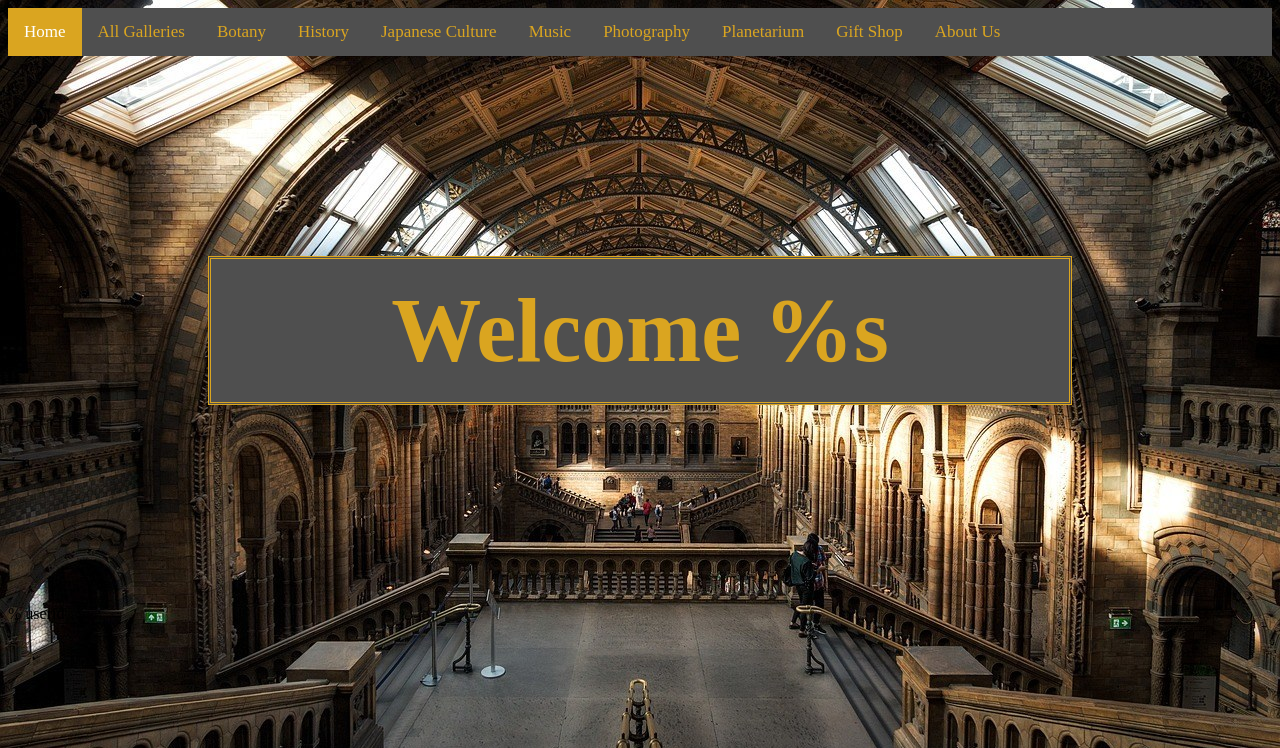
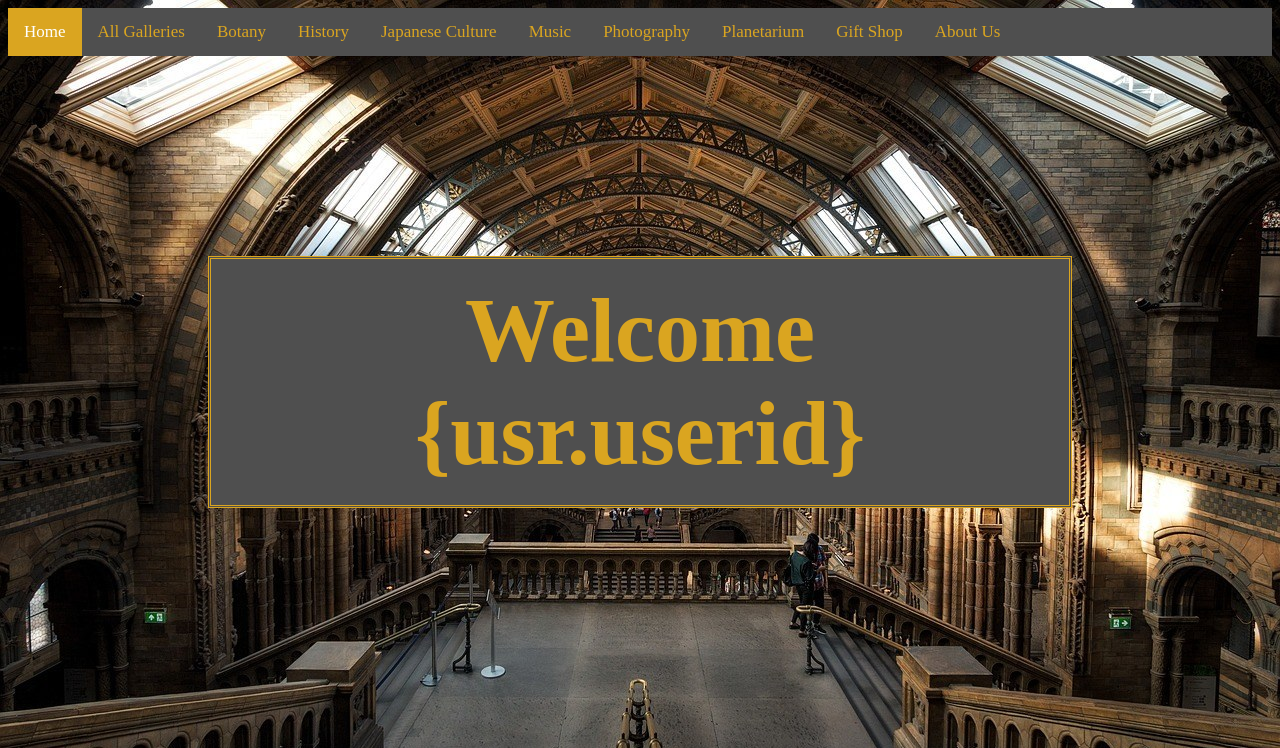
Before and after one commit to crystalwidjaja/lobster, a Flask app: page /home in a window 1280 px wide. Shown: the top 748 px of the page. Run offline with Flask 2, Linux system fonts and the light colour scheme.

Commit message:
welccome to the userid

```diff
--- a/templates/home.html
+++ b/templates/home.html
@@ -51,7 +51,7 @@
 <body>
 {% include 'nav.html' %}
 
-<h1 style="font-size: 90px; color: GoldenRod; text-align: center; border-style: double; margin: 200px; padding: 20px; background-color: #4F4F4F">Welcome %s</h1> % userid
+<h1 style="font-size: 90px; color: GoldenRod; text-align: center; border-style: double; margin: 200px; padding: 20px; background-color: #4F4F4F">Welcome {usr.userid}</h1>
 
 </body>
 </html>
```
